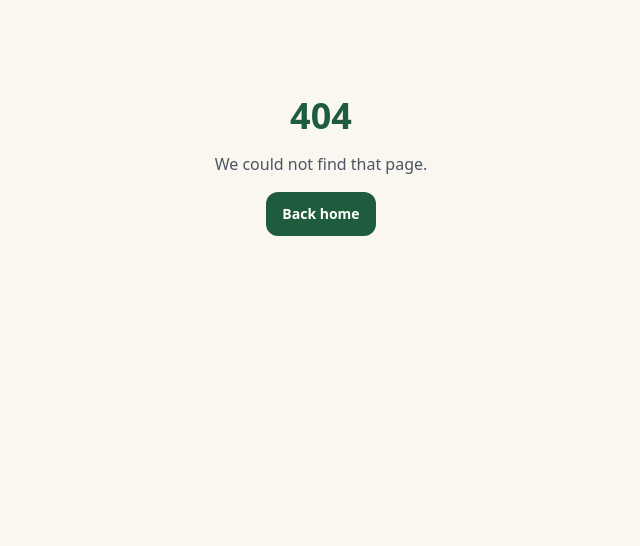
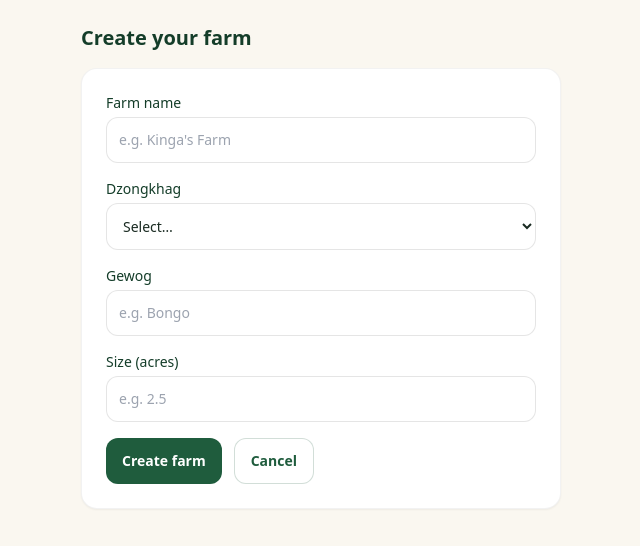
Before and after one commit to KingaTshering10/DrukAgriLink, a Next.js app: page /farmer/farms/new in a window 1280 px wide. Before the commit this address had no page. Shown: the top 546 px of the page, without its empty margins (319-959 px from the left). Built offline with nearby package versions, Linux system fonts and the light colour scheme.

Commit message:
add farm creation page and dashboard link

```diff
--- a/src/app/farmer/dashboard/page.tsx
+++ b/src/app/farmer/dashboard/page.tsx
@@ -10,6 +10,11 @@ import { formatNu } from "@/lib/finance/calc";
 export default async function FarmerDashboard() {
   const profile = await requireRole("farmer");
   const supabase = createClient();
+
+  const { data: farms } = await supabase
+    .from("farms").select("id").eq("farmer_id", profile.id);
+  const hasFarm = (farms?.length ?? 0) > 0;
+
   const { data: listings } = await supabase
     .from("harvest_listings")
     .select("id,forecast_qty,available_qty,unit,min_price,status,products(name)")
@@ -28,8 +33,23 @@ export default async function FarmerDashboard() {
       <main className="mx-auto max-w-4xl space-y-6 px-4 py-6">
         <div className="flex items-center justify-between">
           <h1 className="text-xl font-bold text-forest-dark">Kuzuzangpo, {profile.full_name.split(" ")[0]}</h1>
-          <Link href="/farmer/harvests/new" className="btn-primary"><Plus size={16} /> New harvest</Link>
+          <div className="flex gap-2">
+            <Link href="/farmer/farms/new" className="btn-ghost"><Plus size={16} /> New farm</Link>
+            <Link href="/farmer/harvests/new" className="btn-primary"><Plus size={16} /> New harvest</Link>
+          </div>
         </div>
+
+        {!hasFarm && (
+          <div className="card border-saffron/40 bg-saffron/10">
+            <p className="font-semibold text-forest-dark">Set up your farm first</p>
+            <p className="mt-1 text-sm text-gray-600">
+              You need a farm before publishing harvest listings.
+            </p>
+            <Link href="/farmer/farms/new" className="btn-primary mt-3 inline-flex">
+              <Plus size={16} /> Create farm
+            </Link>
+          </div>
+        )}
 
         <section>
           <h2 className="mb-2 text-sm font-semibold text-gray-500">Recent harvests</h2>
--- /dev/null
+++ b/src/app/farmer/farms/new/actions.ts
@@ -0,0 +1,33 @@
+"use server";
+import { revalidatePath } from "next/cache";
+import { redirect } from "next/navigation";
+import { createClient } from "@/lib/supabase/server";
+import { requireRole } from "@/lib/auth/guard";
+
+export async function createFarm(_prev: unknown, formData: FormData) {
+  const profile = await requireRole("farmer");
+
+  const name = String(formData.get("name") ?? "").trim();
+  const dzongkhag = String(formData.get("dzongkhag") ?? "").trim();
+  const gewog = String(formData.get("gewog") ?? "").trim();
+  const sizeRaw = String(formData.get("size_acres") ?? "").trim();
+
+  if (!name) return { error: "Farm name is required." };
+  const size_acres = sizeRaw ? Number(sizeRaw) : null;
+  if (size_acres !== null && (isNaN(size_acres) || size_acres < 0)) {
+    return { error: "Size must be a positive number." };
+  }
+
+  const supabase = createClient();
+  const { error } = await supabase.from("farms").insert({
+    farmer_id: profile.id,
+    name,
+    dzongkhag: dzongkhag || null,
+    gewog: gewog || null,
+    size_acres,
+  });
+  if (error) return { error: error.message };
+
+  revalidatePath("/farmer/dashboard");
+  redirect("/farmer/dashboard");
+}
--- /dev/null
+++ b/src/app/farmer/farms/new/page.tsx
@@ -0,0 +1,42 @@
+"use client";
+import { useFormState } from "react-dom";
+import Link from "next/link";
+import { DZONGKHAGS } from "@/lib/constants/bhutan";
+import { createFarm } from "./actions";
+
+const initial = { error: "" };
+
+export default function NewFarm() {
+  const [state, action] = useFormState(createFarm, initial);
+  return (
+    <main className="mx-auto max-w-lg px-4 py-6">
+      <h1 className="mb-4 text-xl font-bold text-forest-dark">Create your farm</h1>
+      <form action={action} className="card space-y-4">
+        <div>
+          <label className="label">Farm name</label>
+          <input name="name" className="input" placeholder="e.g. Kinga's Farm" required />
+        </div>
+        <div>
+          <label className="label">Dzongkhag</label>
+          <select name="dzongkhag" className="input">
+            <option value="">Select…</option>
+            {DZONGKHAGS.map((d) => <option key={d} value={d}>{d}</option>)}
+          </select>
+        </div>
+        <div>
+          <label className="label">Gewog</label>
+          <input name="gewog" className="input" placeholder="e.g. Bongo" />
+        </div>
+        <div>
+          <label className="label">Size (acres)</label>
+          <input name="size_acres" type="number" step="0.1" min="0" className="input" placeholder="e.g. 2.5" />
+        </div>
+        {state?.error && <p className="text-sm text-crimson">{state.error}</p>}
+        <div className="flex gap-3">
+          <button type="submit" className="btn-primary">Create farm</button>
+          <Link href="/farmer/dashboard" className="btn-ghost">Cancel</Link>
+        </div>
+      </form>
+    </main>
+  );
+}
```
